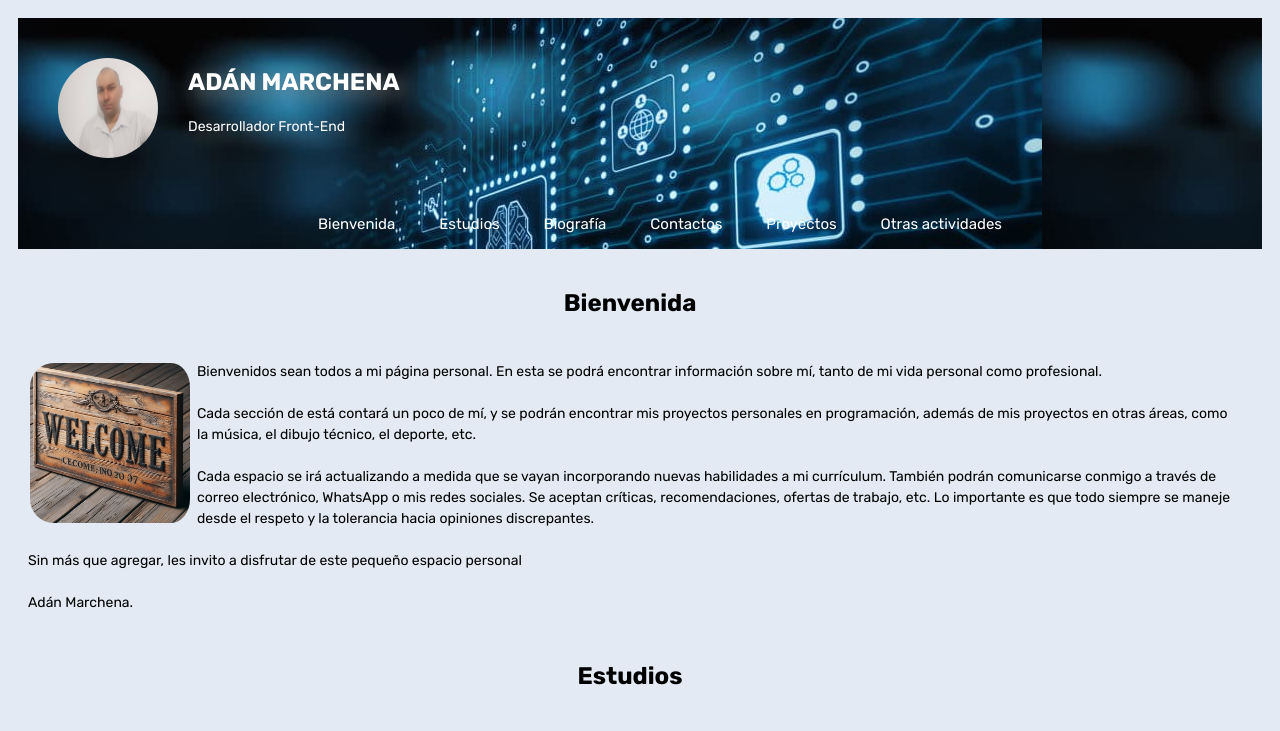
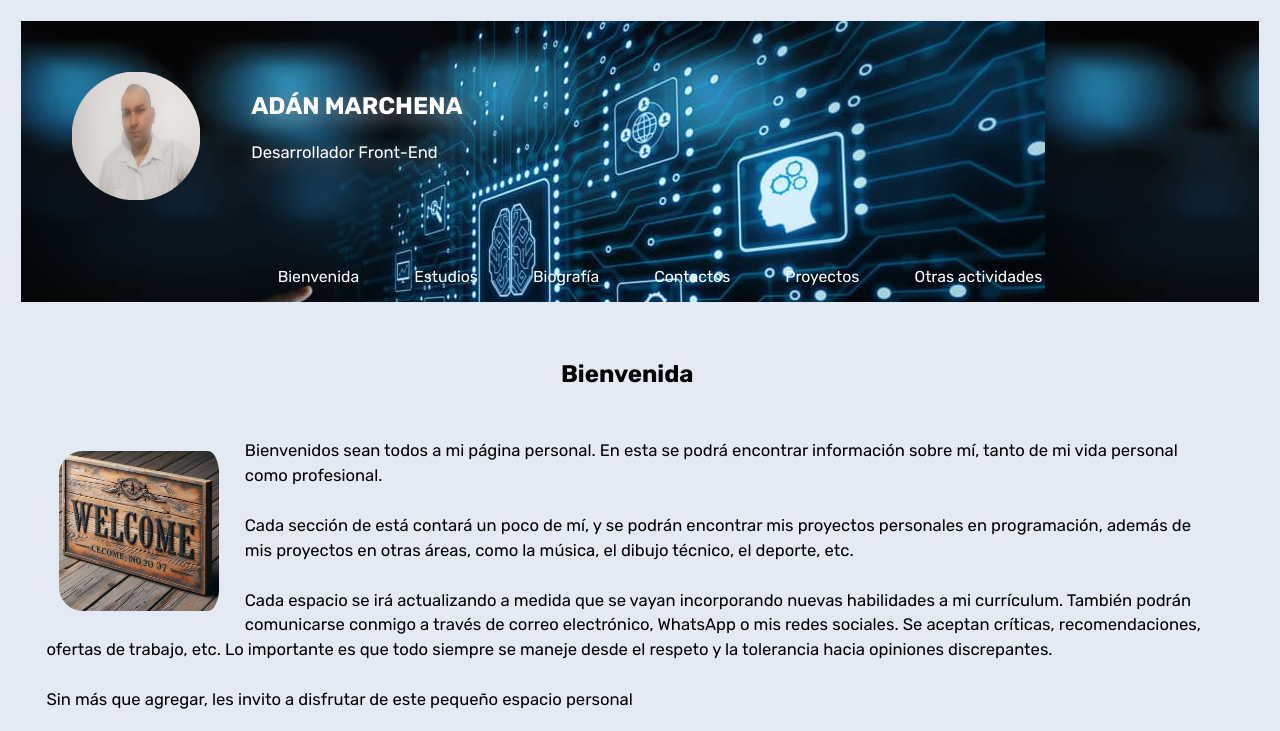
Before and after one commit to Diamantinomc/Portfolio, a plain HTML site: page index.html in a window 1280 px wide. Shown: the top 731 px of the page. Drawn offline with Linux system fonts and the light colour scheme.

Commit message:
Medidas css se actualizan a medidas relativas

```diff
--- a/css/index.css
+++ b/css/index.css
@@ -1,13 +1,13 @@
 @import url('https://fonts.googleapis.com/css2?family=Orbitron:wght@500&family=Rubik:ital,wght@0,300..900;1,300..900&display=swap');
 
 .cajas {
-  margin: 5px 10px;
-  padding: 5px 20px 0 0;
+  margin: 1vw 2vw;
+  padding: 1vw 2vw 0 0;
 }
 
 .titulo {
   text-align: center;
-  padding: 10px;
+  padding: 1vw;
 }
 
 
@@ -16,8 +16,8 @@
   position: relative;
   width: 10rem;
   height: 10rem;
-  margin: 2px;
-  padding-right: 5px;
+  margin: 1vw;
+  padding-right: 1vw;
   float: left;
   border-radius: 24px;
 }
--- a/css/otrasActividades.css
+++ b/css/otrasActividades.css
@@ -6,7 +6,7 @@
 }
 
 .musica #discos iframe{
-  padding: 40px;
+  padding: 4vw;
 }
 
 
--- a/css/styles.css
+++ b/css/styles.css
@@ -4,11 +4,11 @@ body {
   font-family: "Rubik", sans-serif;
   font-style: normal;
   background-color: #E3EAF3;
-  padding: 10px;
+  padding: 1vw;
 }
 
 body p {
-  font-size: 14px;
+  font-size: 2ex;
   line-height: 1.5;
 }
 
@@ -19,18 +19,18 @@ body p {
 .presentacion {
   display: flex;
   color: white;
-  padding: 20px;
+  padding: 2vw;
   }
 
 .presentacion img {
-  width: 100px;
-  height: 100px;
+  width: 10vw;
+  height: 10vw;
   border-radius: 50%;
-  padding: 20px;
+  padding: 2vw;
 }
 
 .presentacion .texto {
-  padding: 10px;
+  padding: 2vw;
   text-shadow: 5px 5px 20px gray;
 }
 
@@ -42,10 +42,10 @@ body p {
 .menu ul li {
   text-align: center;
   box-sizing: border-box;
-  font-size: 15px;
+  font-size: 1.9ex;
   list-style-type: none;
   display: inline;
-  padding: 5px 20px;
+  padding: 0.5vw 2vw;
   text-decoration: none;
 }
 .menu ul li a{
@@ -54,7 +54,7 @@ body p {
 }
 .menu ul li:hover{
   background-color: #5795EA;
-  border-radius: 20px;
+  border-radius: 20vw;
   transition-property: background-color;
   transition-duration: 0.2s;
   transition-timing-function: linear;
```
